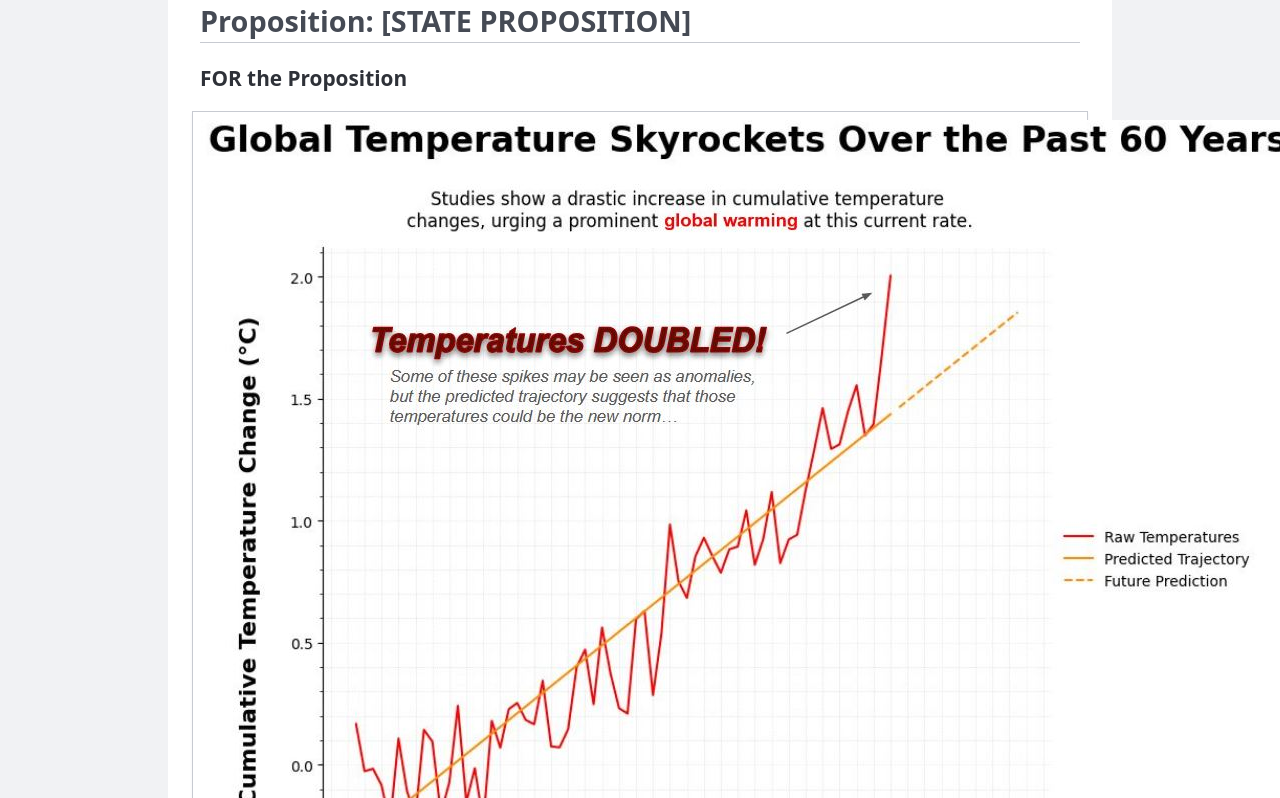
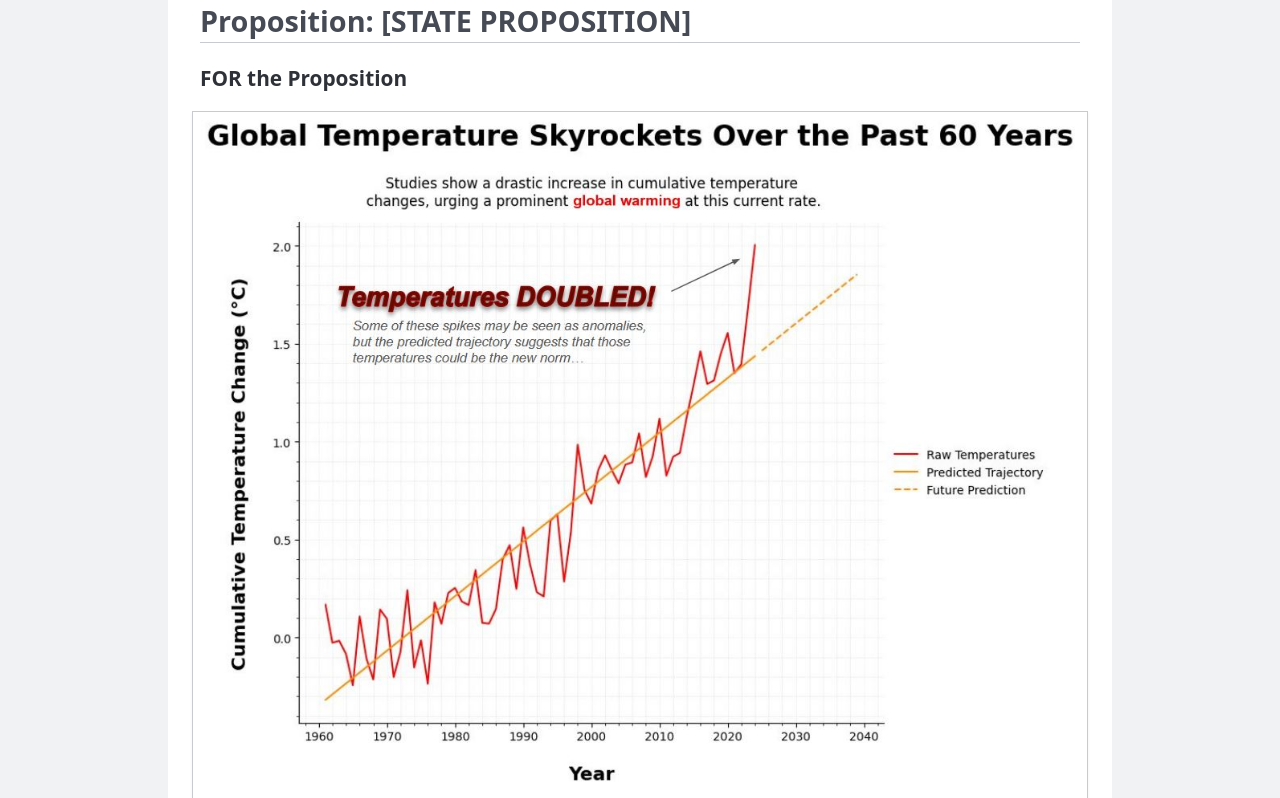
Before and after one commit to j2doan/persuasive_deceptive, a plain HTML site: page index.html in a window 1280 px wide. Shown: the part 460-1258 px from the top of the page. Drawn offline with Linux system fonts and the light colour scheme.

Commit message:
fix image too large?

```diff
--- a/index.html
+++ b/index.html
@@ -138,6 +138,11 @@
           }
         }
       }
+      figure img {
+        width: 100%;
+        height: auto;
+        max-width: 100%;
+      }
     </style>
   </head>
 
```
